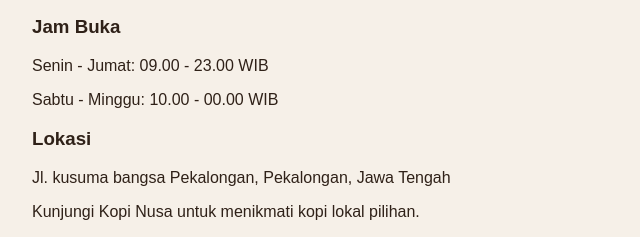
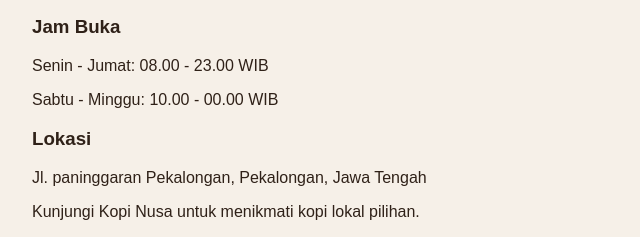
Before and after one commit to bayumahendraaryaputra25158-eng/website-umkm, a plain HTML site: page index.html in a window 1280 px wide. Shown: the part 436-673 px from the top of the page, 148-788 px from the left. Drawn offline with Linux system fonts and the light colour scheme.

Commit message:
Update index.html

```diff
--- a/index.html
+++ b/index.html
@@ -29,13 +29,13 @@
                     <section class="info-container">
                     <section class="info-card">
                     <h3>Jam Buka</h3>
-                    <p>Senin - Jumat: 09.00 - 23.00 WIB</p>
+                    <p>Senin - Jumat: 08.00 - 23.00 WIB</p>
                     <p>Sabtu - Minggu: 10.00 - 00.00 WIB</p>
                 </section>
 
                 <section class="info-card">
                     <h3>Lokasi</h3>
-                    <p>Jl. kusuma bangsa Pekalongan, Pekalongan, Jawa Tengah</p>
+                    <p>Jl. paninggaran Pekalongan, Pekalongan, Jawa Tengah</p>
                      <p>Kunjungi Kopi Nusa untuk menikmati kopi lokal pilihan.</p>
                 </section>
 
```
